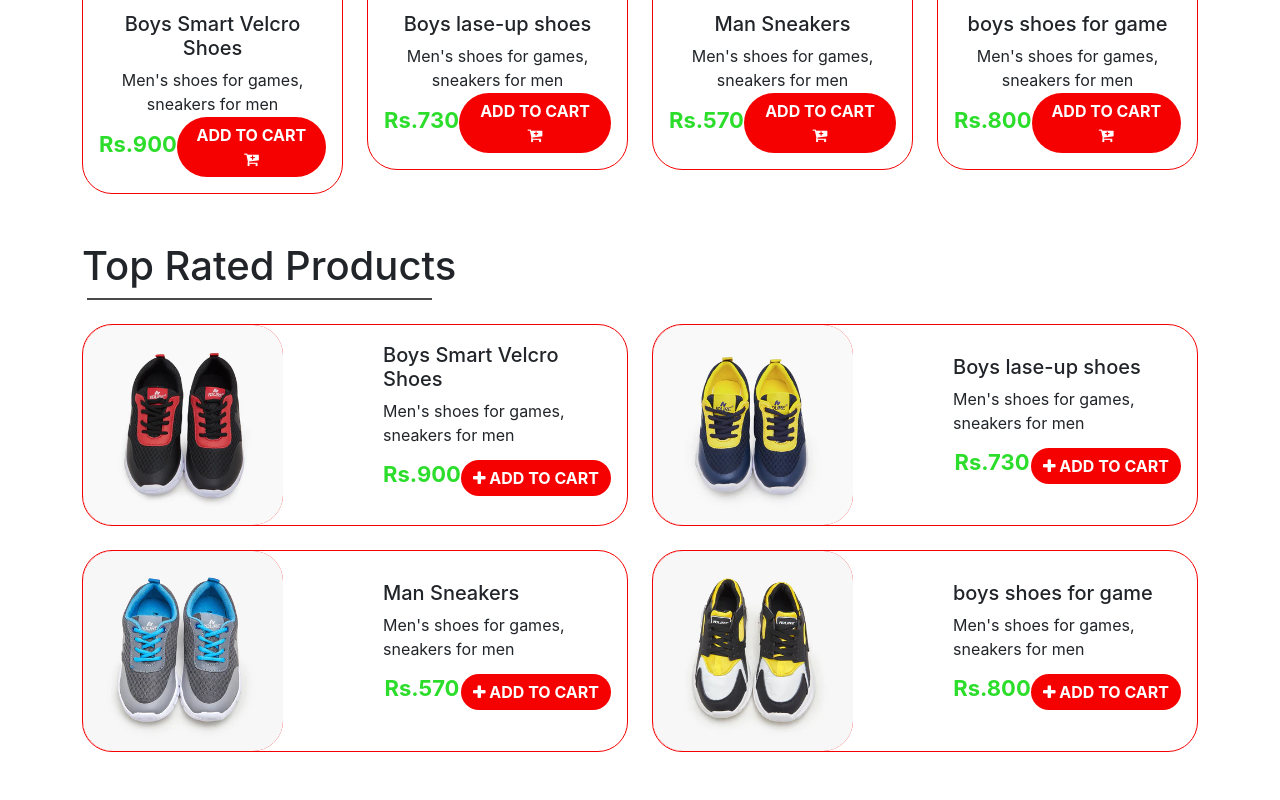
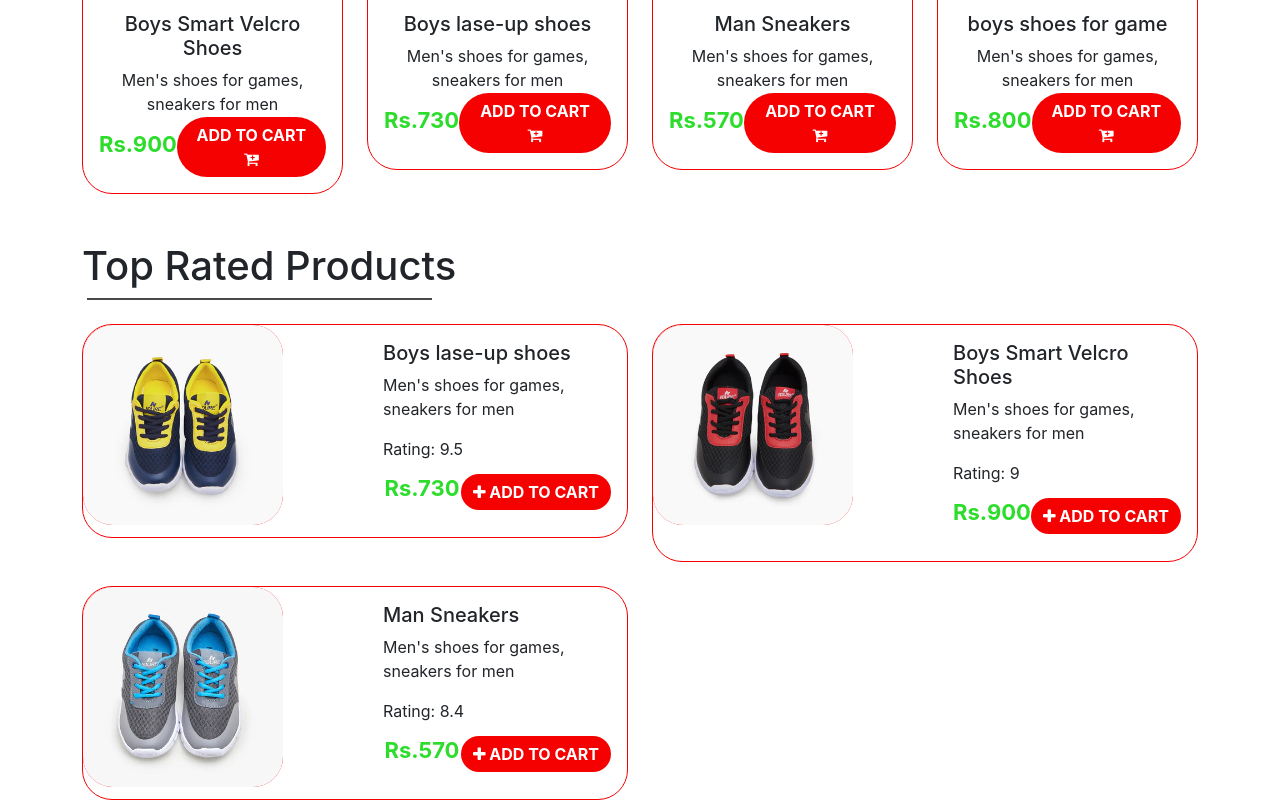
Before and after one commit to MRamzan21/ecommerce-products, a React (Create React App) app: page / in a window 1280 px wide. Shown: the part 296-1096 px from the top of the page. Before the commit the page ends 1048 px from the top, so only its background shows below. Built offline with nearby package versions, Linux system fonts and the light colour scheme.

Commit message:
top rated section now working properly

```diff
--- a/src/App.js
+++ b/src/App.js
@@ -42,6 +42,8 @@ function App() {
     },
 
   ];
+  // Sort the products by rating in descending order
+  const topRatedProducts = [...products].sort((a, b) => b.rating - a.rating).slice(0, 3);
 
   return (
     <div className="container mt-4">
@@ -75,14 +77,14 @@ function App() {
 </div>
 
 <div className="row mt-6">
-  {products.map((product) => (
+  {topRatedProducts.map((product) => (
     <div key={product.id} className="col-lg-6 col-md-4 col-sm-6 col-12 mt-4">
       <div className="card top-rated">
         <div className="row no-gutters">
 
           <div className="col-md-6">
             <div className='img-container'>
-              <img src={product.img} className="card-img" alt="..." />
+              <img src={product.img} className="card-img" alt={product.title} />
             </div>
           </div>
 
@@ -90,6 +92,7 @@ function App() {
             <div className="card-body">
               <h5 className="card-title">{product.title}</h5>
               <p className="card-text">{product.description}</p>
+              <p>Rating: {product.rating}</p>
               <div className='price'>
               <p className="card-text"><strong>Rs.{product.price}</strong></p>
               <a href="#" className="btn btn-primary"> <i class="fa fa-plus" aria-hidden="true"></i> Add to Cart</a>
```
